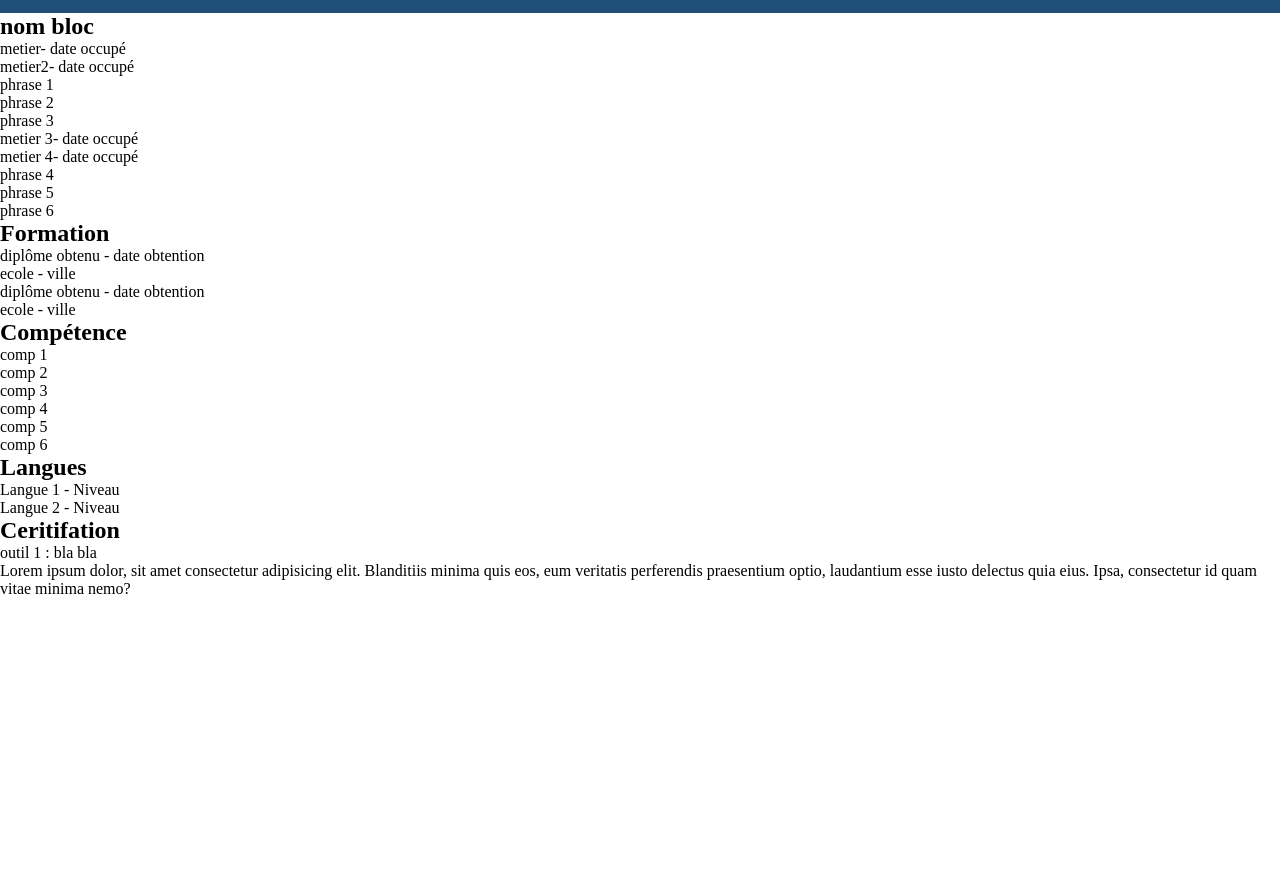
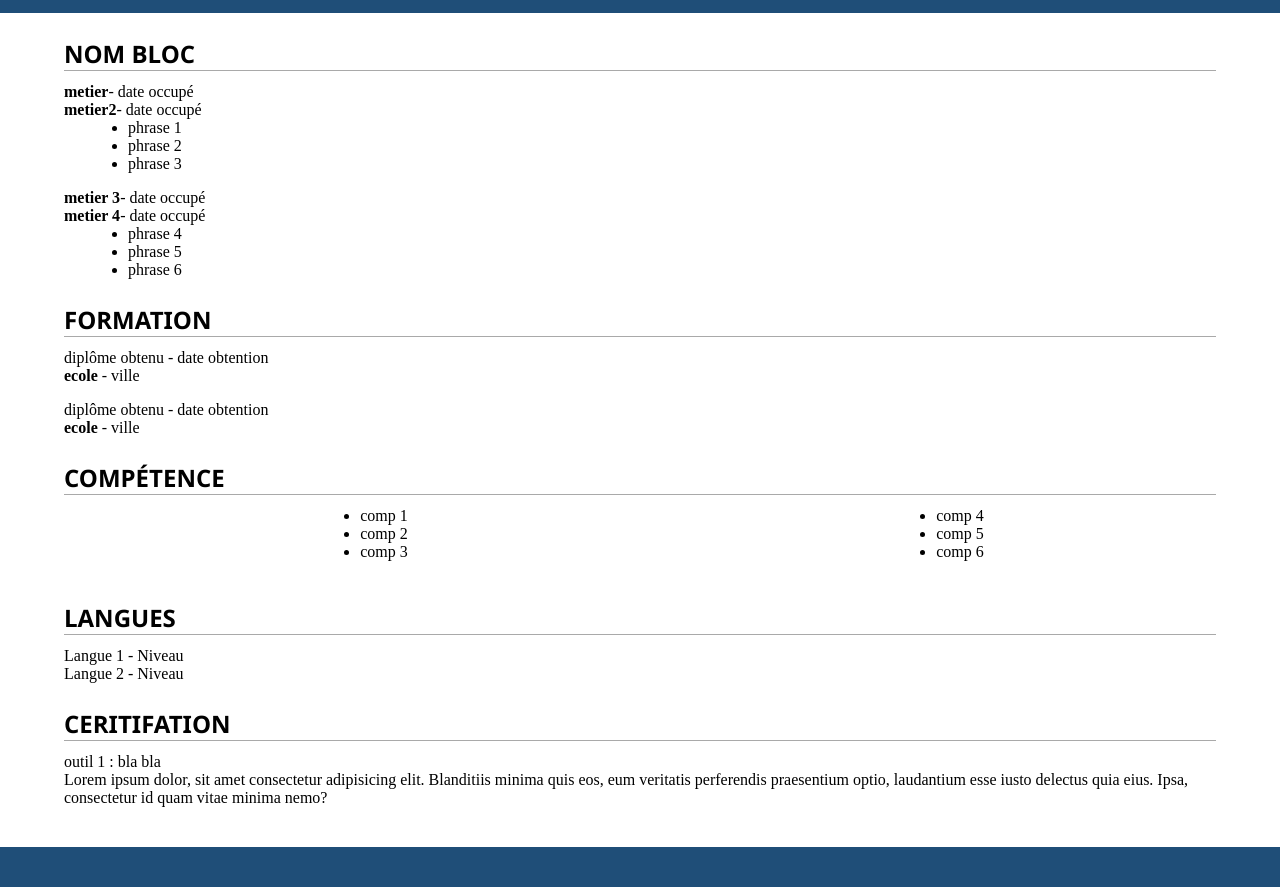
Before and after one commit to kardwane/apprentis-dev-front, a plain HTML site: page cv.html in a window 1280 px wide. Shown: the part 253-1140 px from the top of the page. Before the commit the page ends 851 px from the top, so only its background shows below. Drawn offline with Linux system fonts and the light colour scheme.

Commit message:
modification CV

```diff
--- a/assets/css/cv.css
+++ b/assets/css/cv.css
@@ -1,5 +1,7 @@
 /* modele du cv :
 https://www.cvgenie.fr/wp-content/uploads/2020/01/modele-de-cv-moderne-avec-photo.jpg */
+
+@import url("https://fonts.googleapis.com/css2?family=Roboto&display=swap");
 
 * {
 	padding: 0;
@@ -19,16 +21,54 @@ header section {
 	font-size: 18px;
 }
 
-h1{
+h1 {
     font-size: 48px;
 	margin-bottom: 1em;
 	text-transform: uppercase;
+	font-family: "Roboto", sans-serif;
 }
 
-img{
+img {
 	border-radius: 50%;
 	margin-top: 5vh;
 	margin-left: 10vw;
 	width: 15vw;
 	border: 1px solid lightblue;
 }
+
+main{
+    margin: 0 5vw; /* verticale horizontale */
+}
+
+h2{
+    border-bottom: 1px solid darkgrey;
+    text-transform: uppercase;
+    font-family: 'Segoe UI', Tahoma, Geneva, Verdana, sans-serif;
+    margin-top: 1em;
+    margin-bottom: 0.5em;
+}
+
+section p span{
+    font-weight: bold;
+}
+
+.list{
+    margin-left: 5vw;
+    margin-bottom: 1em;
+}
+
+.mb{
+    margin-bottom: 1em;
+}
+
+.dflex {
+    display: flex;
+    justify-content: space-around;
+}
+
+footer{
+    width: 100%;
+    height: 5vh;
+    background-color: #1f4e78;
+    margin-top: 5vh;
+}
--- a/cv.html
+++ b/cv.html
@@ -29,7 +29,7 @@
                 </p>
 				<p>
                     <span>metier2</span>- date occupé
-                    <ul>
+                    <ul class="list">
                         <li>phrase 1</li>
                         <li>phrase 2</li>
                         <li>phrase 3</li>
@@ -40,7 +40,7 @@
                 </p>
 				<p>
                     <span>metier 4</span>- date occupé
-                    <ul>
+                    <ul class="list">
                         <li>phrase 4</li>
                         <li>phrase 5</li>
                         <li>phrase 6</li>
@@ -50,27 +50,25 @@
             <section>
                 <h2>Formation</h2>
                 <p>diplôme obtenu - date obtention</p>
-                <p><span>ecole</span> - ville</p>
+                <p class="mb"><span>ecole</span> - ville</p>
 
                 <p>diplôme obtenu - date obtention</p>
                 <p><span>ecole</span> - ville</p>
             </section>
             <section>
                 <h2>Compétence</h2>
-                <p>
-                    <ul>
+                <div class="dflex">
+                    <ul class="list">
                         <li>comp 1</li>
                         <li>comp 2</li>
                         <li>comp 3</li>
                     </ul>
-                </p>
-                <p>
-                    <ul>
+                    <ul class="list">
                         <li>comp 4</li>
                         <li>comp 5</li>
                         <li>comp 6</li>
                     </ul>
-                </p>
+                </>
             </section>
             <section>
                 <h2>Langues</h2>
```
Lines whose indentation alone changed are shown as unchanged.
